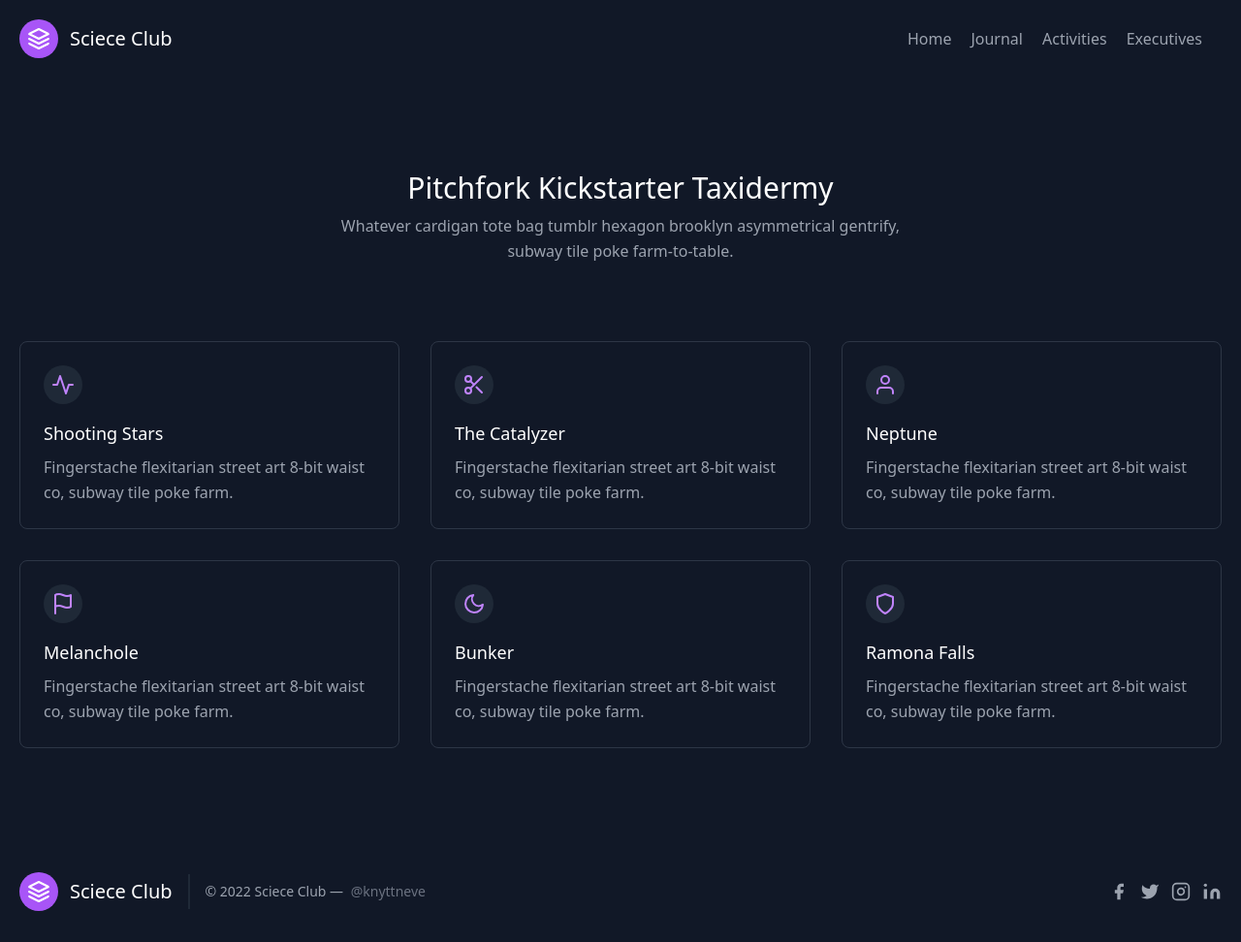
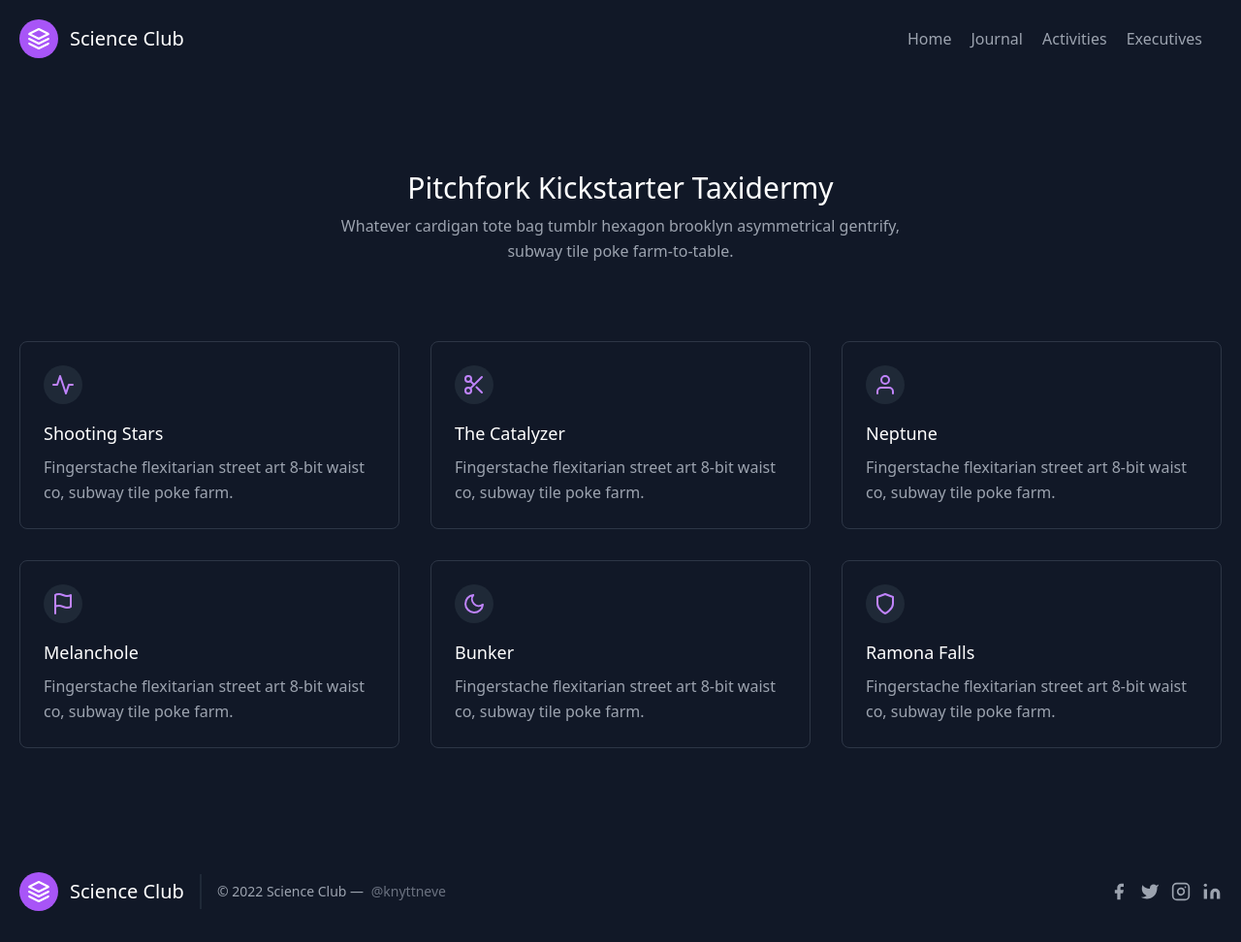
Before and after one commit to Jirajin/KZS-Science-Club, a plain HTML site: page activities.html in a window 1280 px wide. Shown: the whole page at 97% size. Drawn offline with nearby package versions, Linux system fonts and the light colour scheme.

Commit message:
Spelling mistake

```diff
--- a/activities.html
+++ b/activities.html
@@ -29,7 +29,7 @@
             d="M12 2L2 7l10 5 10-5-10-5zM2 17l10 5 10-5M2 12l10 5 10-5"
           ></path>
         </svg>
-        <span class="ml-3 text-xl">Sciece Club</span>
+        <span class="ml-3 text-xl">Science Club</span>
       </a>
       <nav
         class="md:ml-auto flex flex-wrap items-center text-base justify-center"
@@ -128,9 +128,9 @@
             <svg xmlns="http://www.w3.org/2000/svg" fill="none" stroke="currentColor" stroke-linecap="round" stroke-linejoin="round" stroke-width="2" class="w-10 h-10 text-white p-2 bg-purple-500 rounded-full" viewBox="0 0 24 24">
               <path d="M12 2L2 7l10 5 10-5-10-5zM2 17l10 5 10-5M2 12l10 5 10-5"></path>
             </svg>
-            <span class="ml-3 text-xl">Sciece Club</span>
+            <span class="ml-3 text-xl">Science Club</span>
           </a>
-          <p class="text-sm text-gray-400 sm:ml-4 sm:pl-4 sm:border-l-2 sm:border-gray-800 sm:py-2 sm:mt-0 mt-4">© 2022 Sciece Club —
+          <p class="text-sm text-gray-400 sm:ml-4 sm:pl-4 sm:border-l-2 sm:border-gray-800 sm:py-2 sm:mt-0 mt-4">© 2022 Science Club —
             <a href="https://twitter.com/knyttneve" class="text-gray-500 ml-1" target="_blank" rel="noopener noreferrer">@knyttneve</a>
           </p>
           <span class="inline-flex sm:ml-auto sm:mt-0 mt-4 justify-center sm:justify-start">
```
Also changed, not shown: executives.html (+3 -3 lines), gallery.html (+3 -3 lines), index.html (+3 -3 lines), journal.html (+3 -3 lines).
